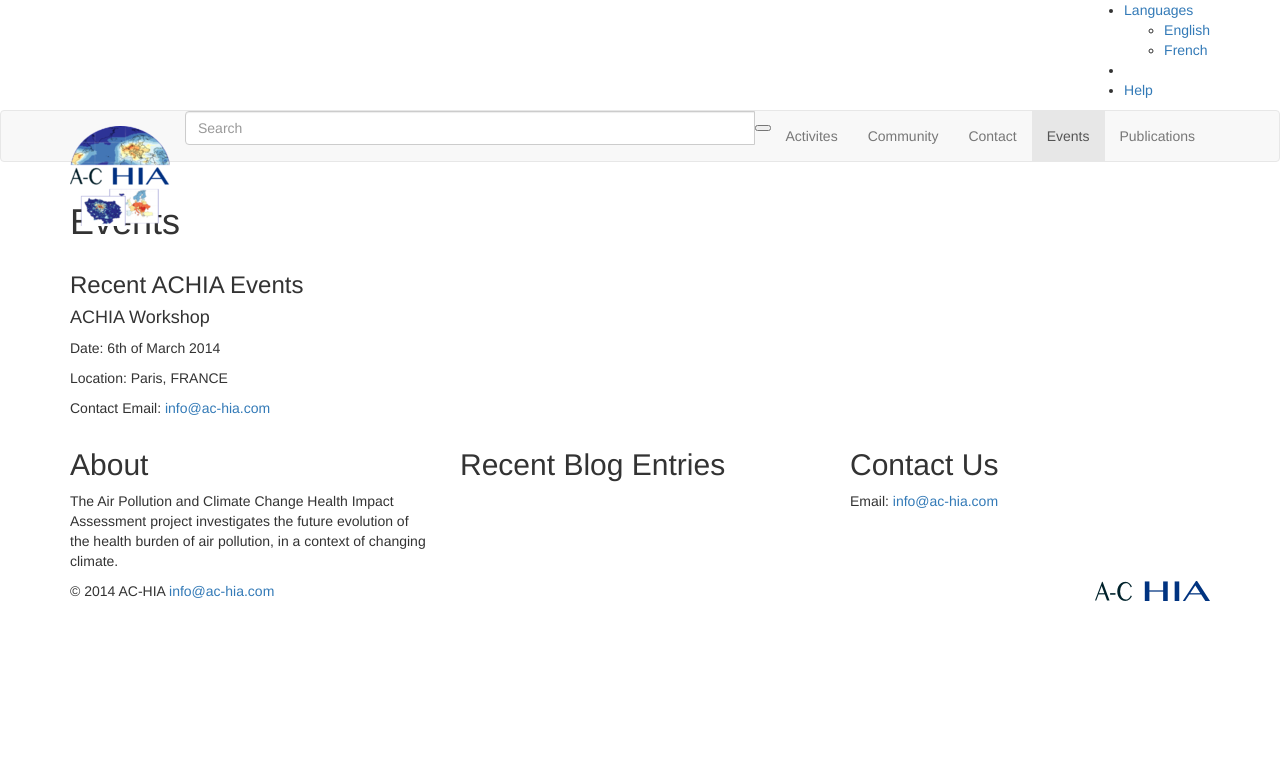
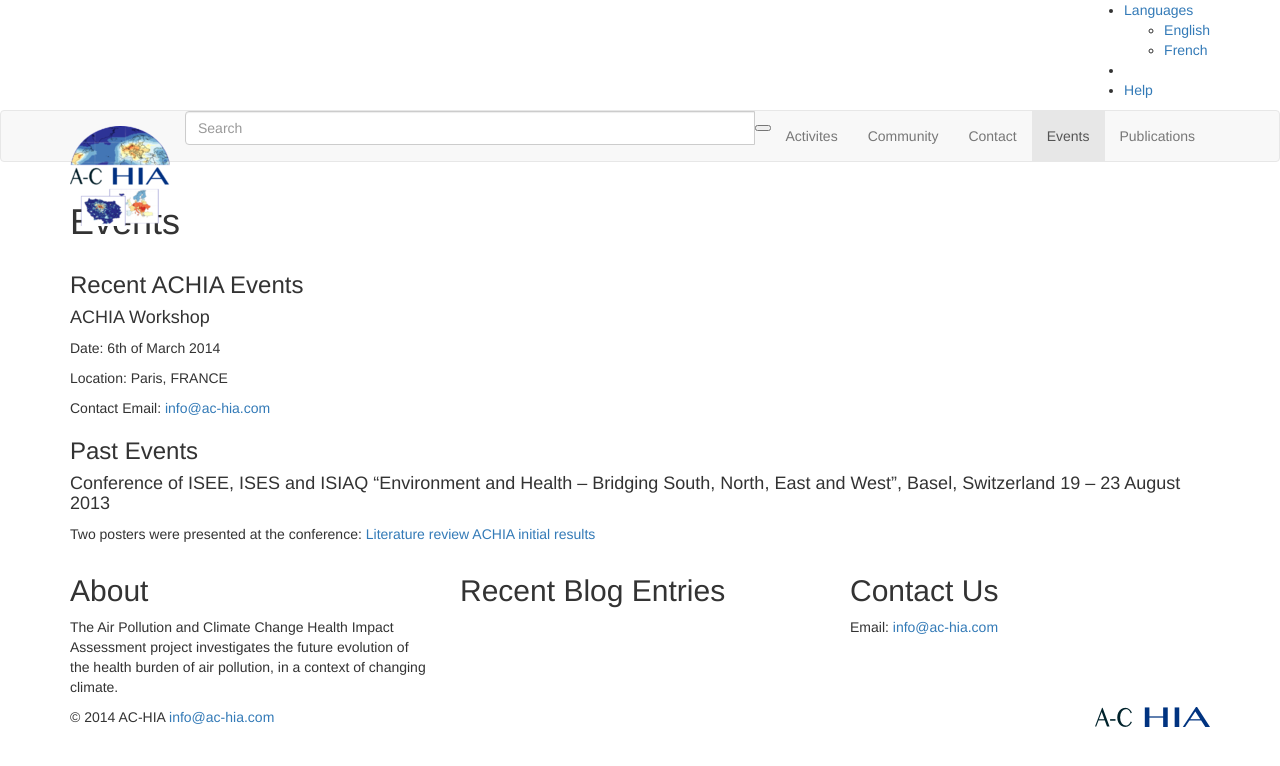
Before and after one commit to vlikhvar/achia, a Jekyll site: the page built from events.md, in a window 1280 px wide. Shown: the top 766 px of the page. Built offline with Jekyll 4.4.1, drawn with Linux system fonts in a browser that asks for light colours; nearby versions of some CDN libraries; library files that are not in the unit come from our copies; Markdown is read by kramdown in place of the engine named in the settings.

Commit message:
Update events.md

```diff
--- a/events.md
+++ b/events.md
@@ -15,3 +15,11 @@ Date: 6th of March 2014
 Location: Paris, FRANCE
 
 Contact Email: <a href="mailto:{{ site.author.email }}">{{ site.author.email }}</a>
+
+### Past Events
+
+#### Conference of ISEE, ISES and ISIAQ "Environment and Health – Bridging South, North, East and West", Basel, Switzerland 19 – 23 August 2013
+
+Two posters were presented at the conference:
+[Literature review]({{ ASSET_PATH }}/../../pdfs/ISEE_CLIMAT_VICTORIA__LIKHVAR_V2_90x120.qxp_HD_v4.pdf)
+[ACHIA initial results]({{ ASSET_PATH }}/../../pdfs/ISEE_VICTORIA__LIKHVAR_90x120_V2.qxp_HD_V3.pdf)
```
